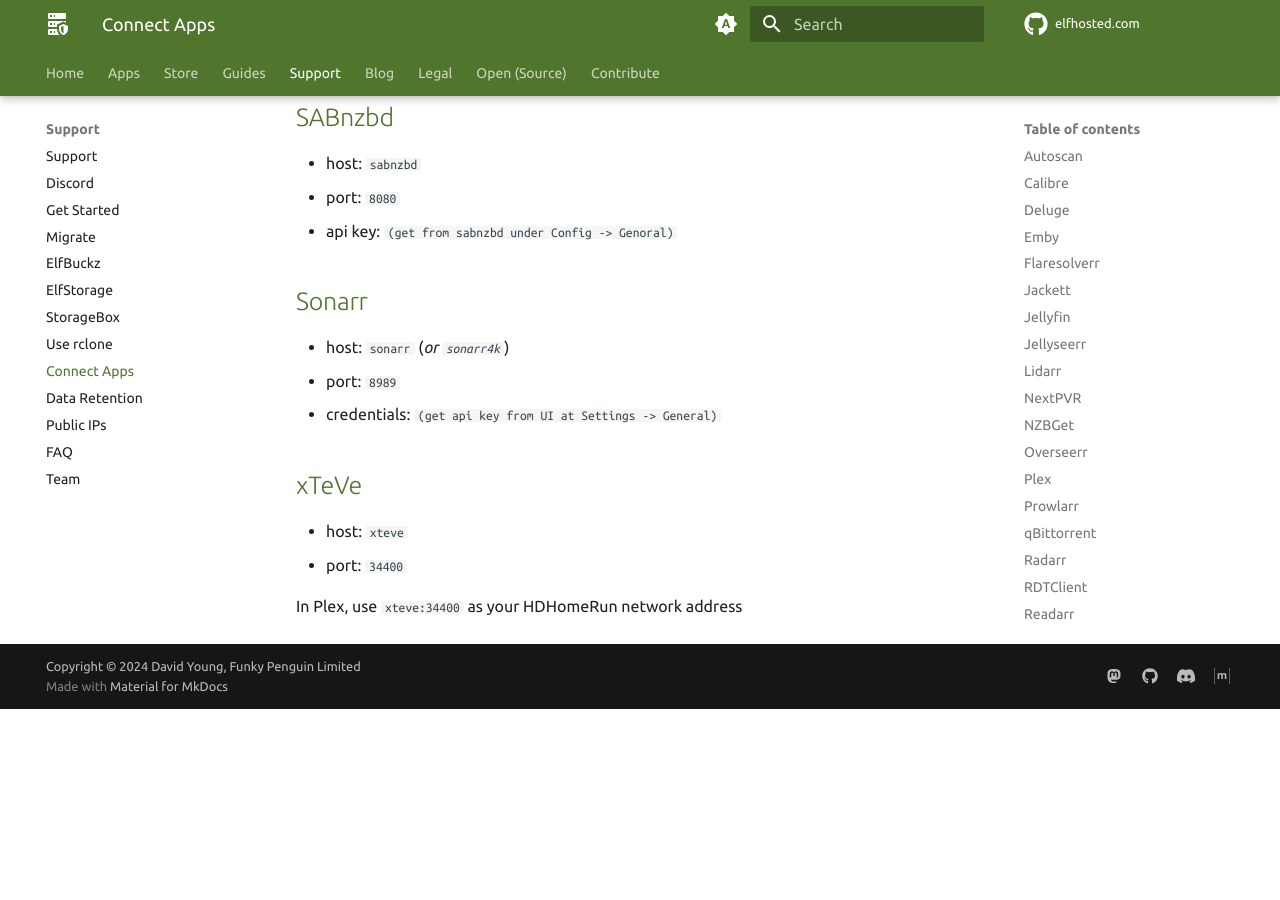
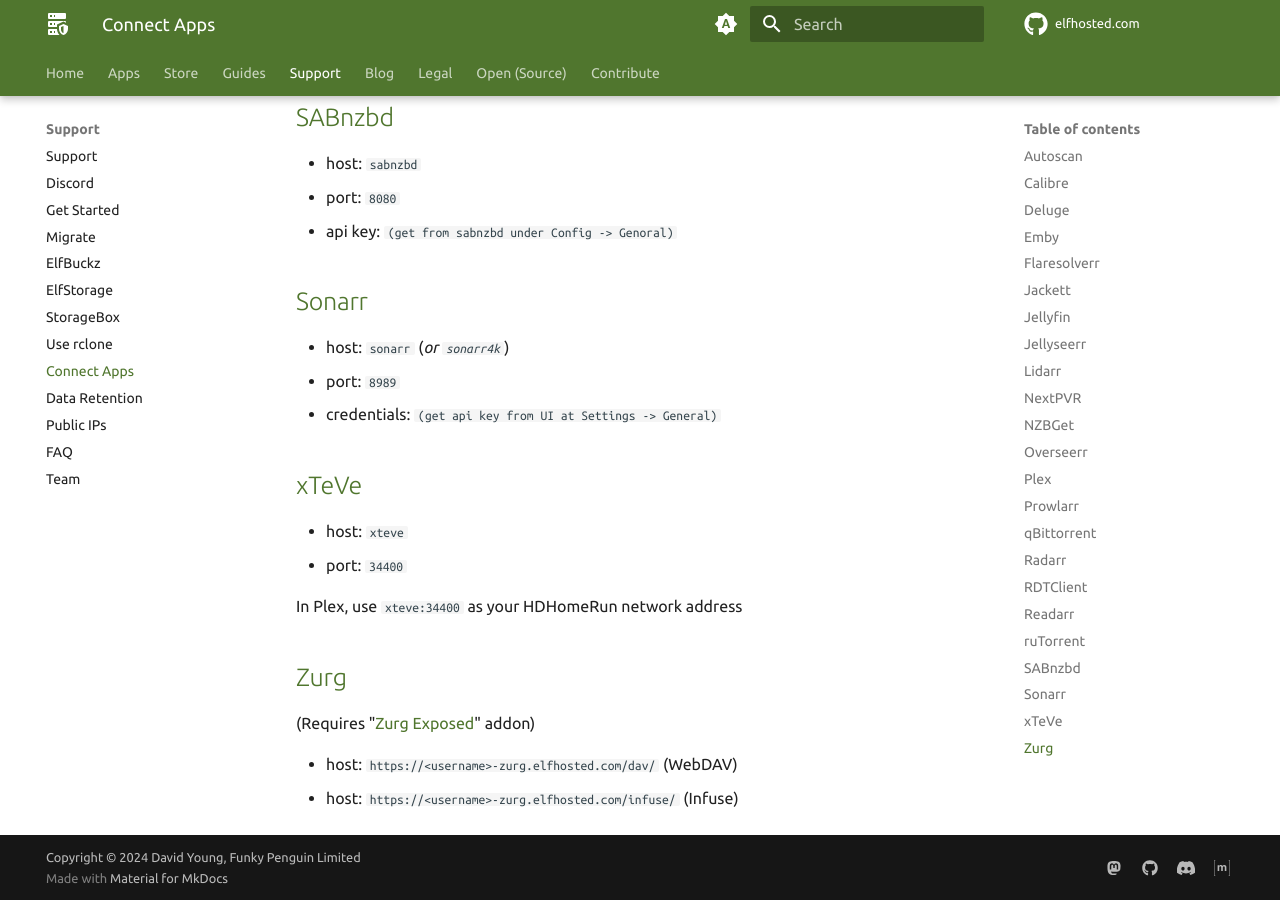
Before and after one commit to elfhosted/elfhosted.com, an MkDocs documentation site: the page built from docs/how-to/connect-apps.md, in a window 1280 px wide and 900 px high, scrolled down 4139 px. Built offline with MkDocs 1.6.1 and Material for MkDocs 9.7.7, drawn with Linux system fonts in a browser that asks for light colours; a script that is not in the unit is left out; plug-ins that fetch from the network failed and are left out; comment, search, counter and statistics services are not loaded; before the commit the page ends 4848 px from its top, so only the background shows below that.

Commit message:
Update zurg-exposed connection details
Signed-off-by: David Young <davidy@funkypenguin.co.nz>

```diff
--- a/docs/how-to/connect-apps.md
+++ b/docs/how-to/connect-apps.md
@@ -148,4 +148,11 @@ Preconfigured in Radarr/Sonarr/Lidarr/Readarr/Mylarr
 
 In Plex, use `xteve:34400` as your HDHomeRun network address
 
+## [Zurg][zurg]
+
+(Requires "[Zurg Exposed](/zurg/#access-zurg-externally-via-webdav)" addon)
+
+* host: `https://<username>-zurg.elfhosted.com/dav/` (WebDAV)
+* host: `https://<username>-zurg.elfhosted.com/infuse/` (Infuse)
+
 --8<-- "common-links.md"
```
Also changed, not shown: docs/index.md (+4 -0 lines).
